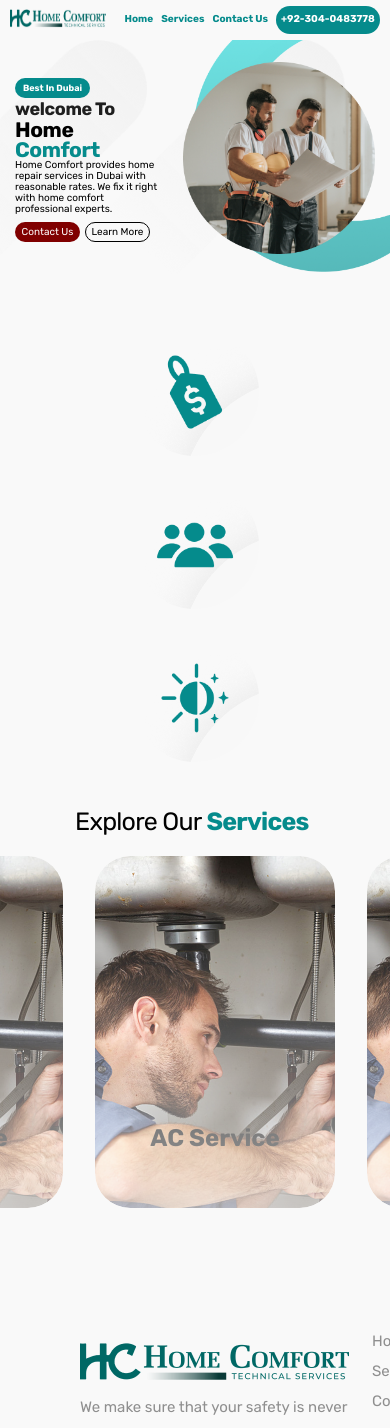
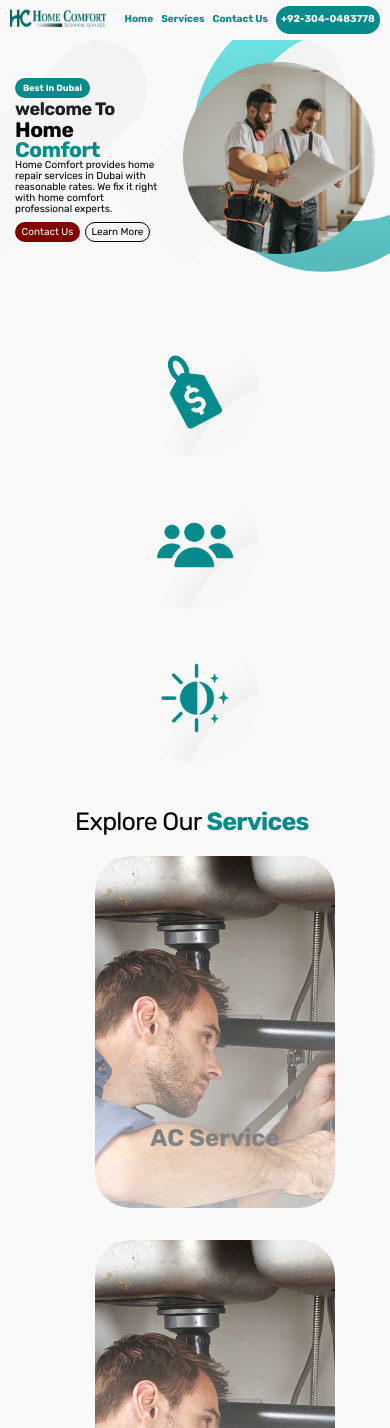
Before and after one commit to HamxaCode786/prac_home, a React (Create React App) app: page / in a window 390 px wide. Shown: the top 1428 px of the page. Built offline with nearby package versions, Linux system fonts and the light colour scheme.

Commit message:
responsive done

```diff
--- a/src/style/responsive480.css
+++ b/src/style/responsive480.css
@@ -136,7 +136,17 @@
 
     }
 
+.cards_div {
+display: grid;
+grid-template-rows: 1fr 1fr 1fr 1fr 1fr 1fr 1fr 1fr 1fr 1fr 1fr;
+justify-content: center;
+align-items: center;
 
+
+
+
+
+}
 
 
 
```
